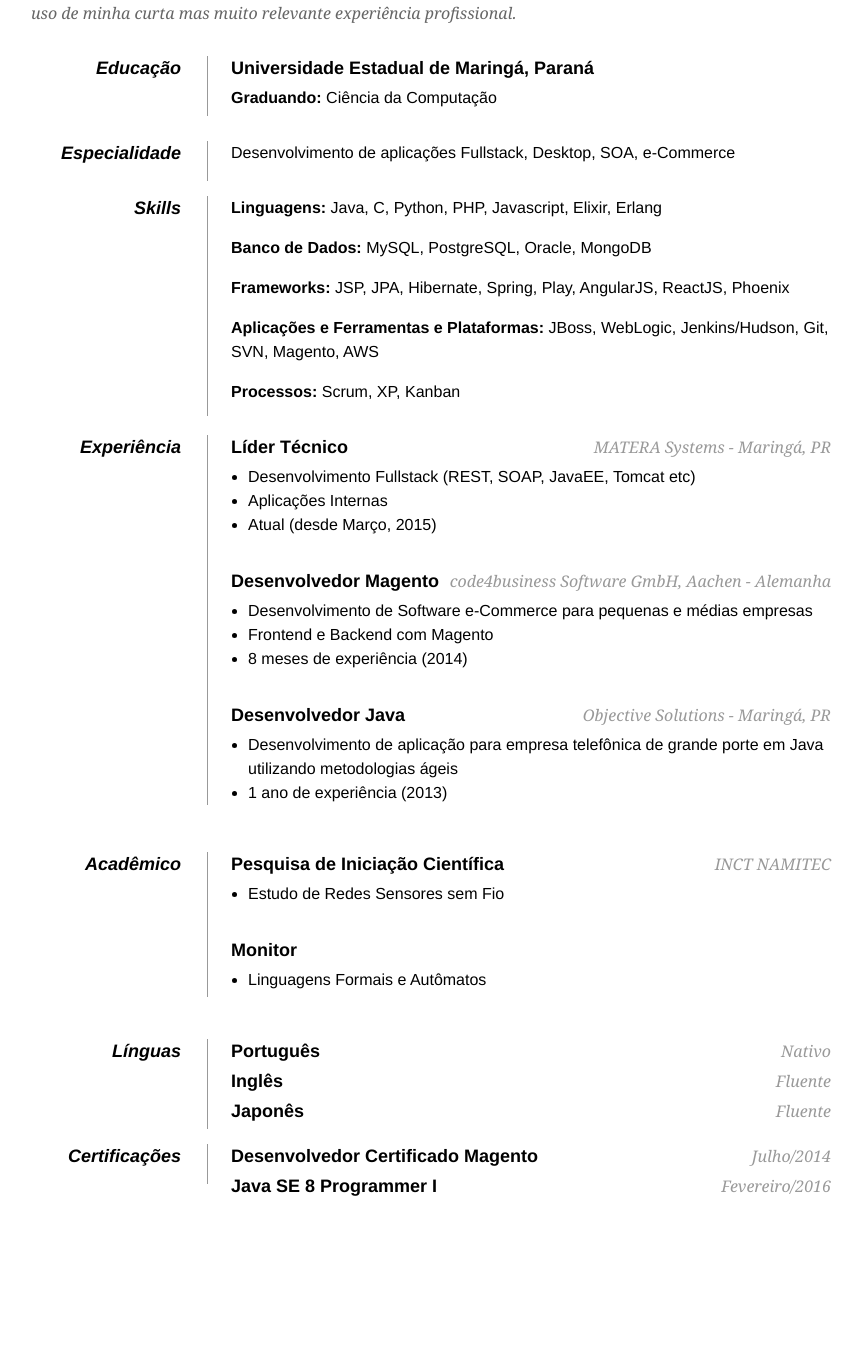
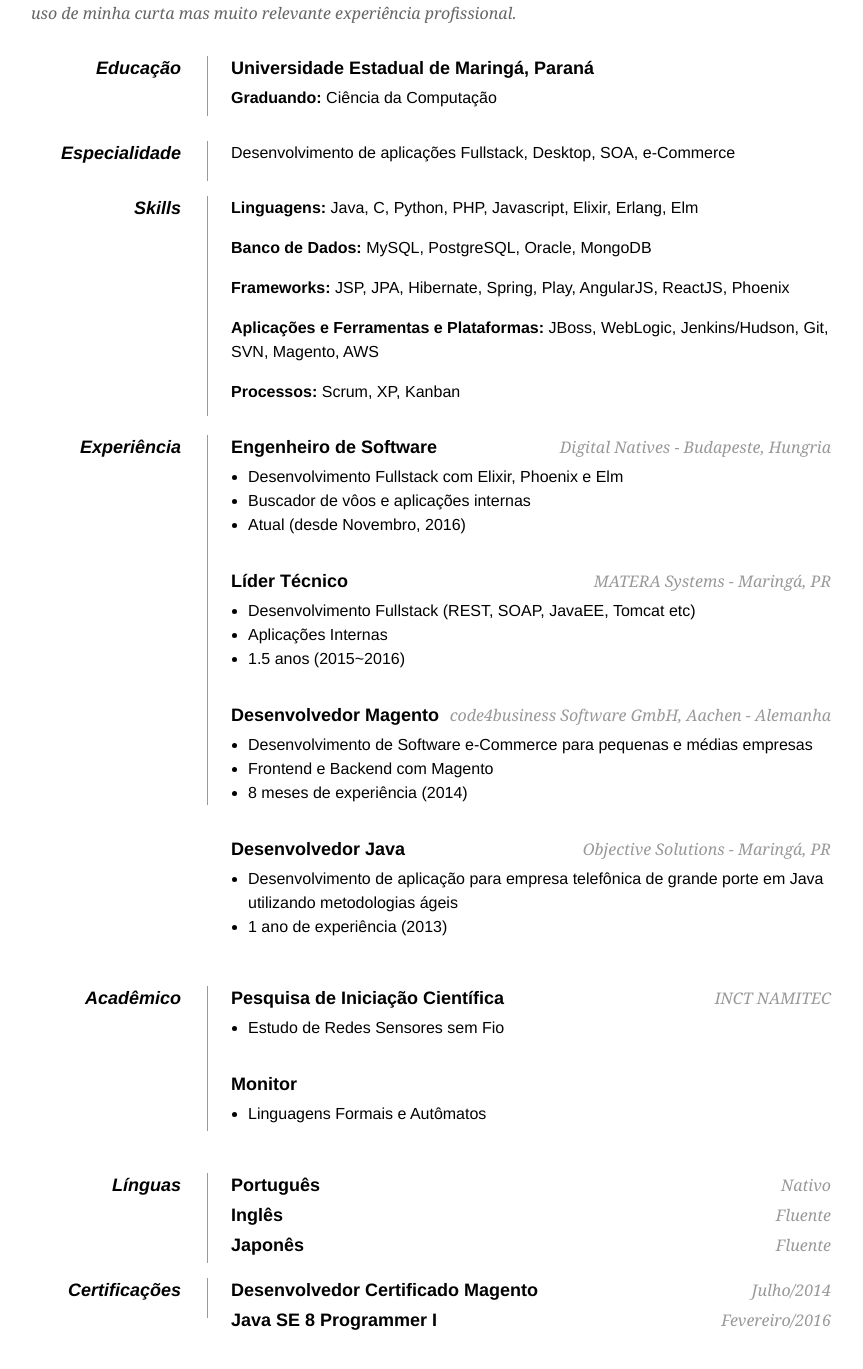
Before and after one commit to rhnonose/rhnonose.github.io, a Jekyll site: the page built from resume(pt).html, in a window 1280 px wide, cut to the strip 264-1677 px from the top of the page. Shown: the top 1369 px of the strip, without its empty margins (209-1072 px from the left). Built offline with Jekyll 4.4.1, drawn with Linux system fonts in a browser that asks for light colours; before the commit the page ends 1543 px from its top, so only the background shows below that.

Commit message:
Update DiNa experience (pt).

```diff
--- a/resume(pt).html
+++ b/resume(pt).html
@@ -97,7 +97,7 @@ permalink: pt
 
             <dt class="skill">Skills</dt>
             <dd>
-                <p><strong>Linguagens:</strong> Java, C, Python, PHP, Javascript, Elixir, Erlang</p>
+                <p><strong>Linguagens:</strong> Java, C, Python, PHP, Javascript, Elixir, Erlang, Elm</p>
                 <p><strong>Banco de Dados:</strong> MySQL, PostgreSQL, Oracle, MongoDB</p>
                 <p><strong>Frameworks:</strong> JSP, JPA, Hibernate, Spring, Play, AngularJS, ReactJS, Phoenix</p>
                 <p><strong>Aplicações e Ferramentas e Plataformas: </strong> JBoss, WebLogic, Jenkins/Hudson, Git, SVN, Magento, AWS</p>
@@ -108,11 +108,17 @@ permalink: pt
 
             <dt class="exp">Experiência</dt>
             <dd>
+                <h2>Engenheiro de Software <span>Digital Natives - Budapeste, Hungria</span></h2>
+                <ul>
+                    <li>Desenvolvimento Fullstack com Elixir, Phoenix e Elm</li>
+                    <li>Buscador de vôos e aplicações internas</li>
+                    <li>Atual (desde Novembro, 2016)</li>
+                 </ul>
 				<h2>Líder Técnico <span> MATERA Systems - Maringá, PR</span></h2>
                 <ul>
 					<li>Desenvolvimento Fullstack (REST, SOAP, JavaEE, Tomcat etc)</li>
 					<li>Aplicações Internas</li>
-                    <li>Atual (desde Março, 2015)</li>
+                    <li>1.5 anos (2015~2016)</li>
                 </ul>
 
             	<h2>Desenvolvedor Magento<span> code4business Software GmbH, Aachen - Alemanha</span></h2>
```
